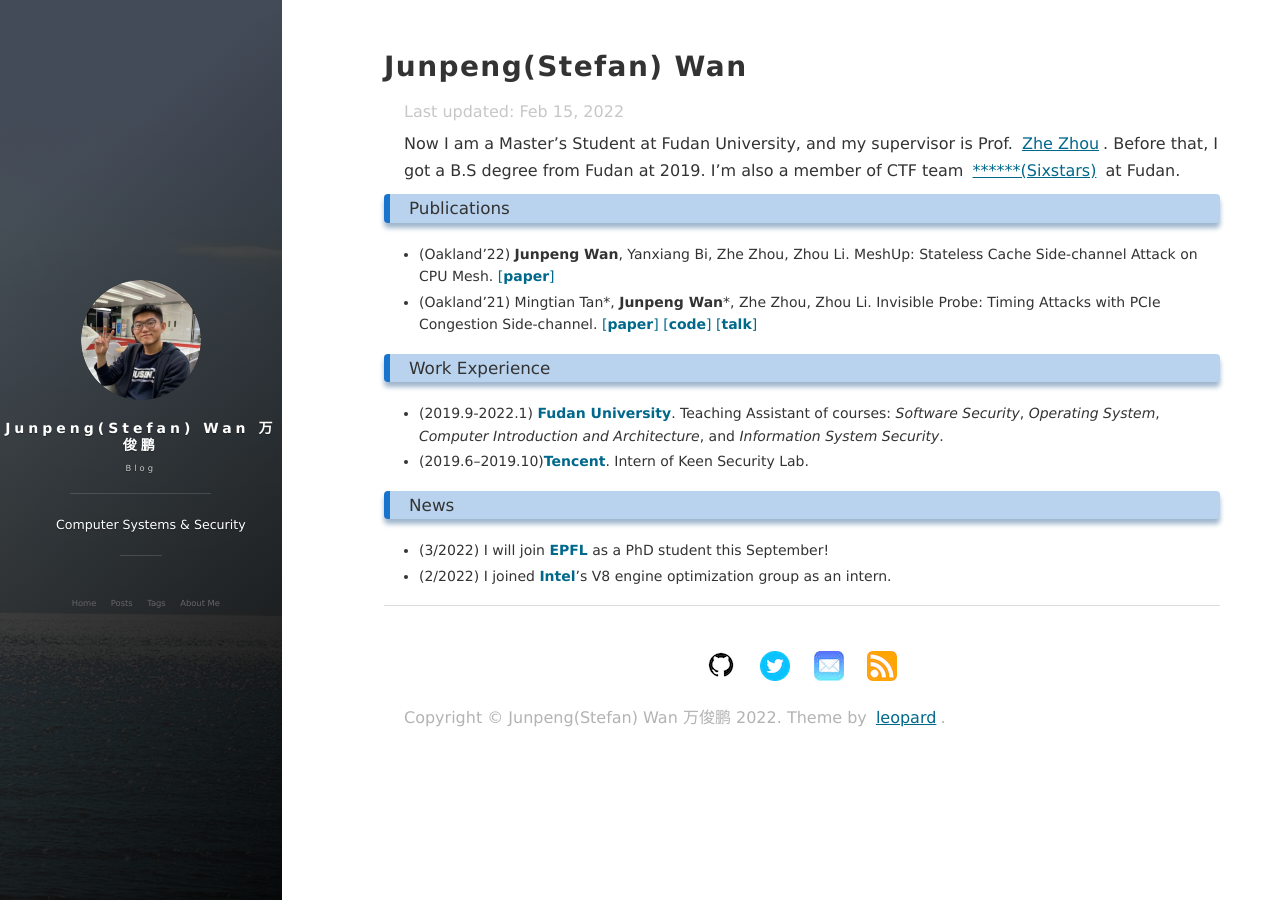
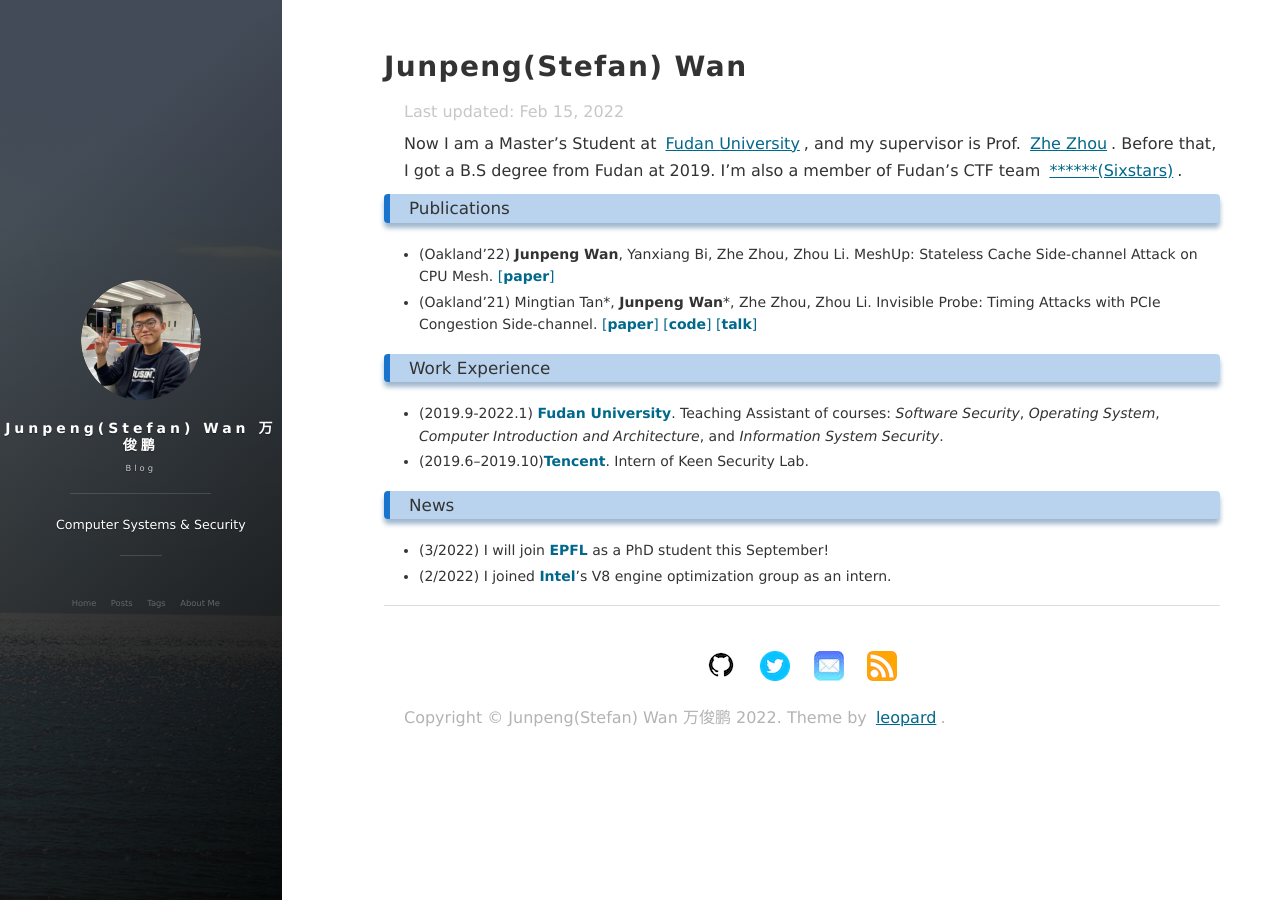
Before and after one commit to stefan1wan/stefan1wan.github.io, a Jekyll site: the page built from about.md, in a window 1280 px wide. Built offline with Jekyll 4.4.1, drawn with Linux system fonts in a browser that asks for light colours; nearby versions of some CDN libraries; comment, search, counter and statistics services are not loaded.

Commit message:
renew profile

```diff
--- a/about.md
+++ b/about.md
@@ -4,8 +4,8 @@
 last_modified_at: 2022-02-15 8:30:00 +0000
 ---
 
-Now I am a Master's Student at Fudan University, and my supervisor is Prof. [Zhe Zhou](https://cs.fudan.edu.cn/0b/f1/c24865a265201/page.htm).
-Before that, I got a B.S degree from Fudan at 2019. I'm also a member of CTF team [\*\*\*\*\*\*(Sixstars)](https://github.com/sixstars) at Fudan.
+Now I am a Master's Student at [Fudan University](https://www.fudan.edu.cn/en/), and my supervisor is Prof. [Zhe Zhou](https://cs.fudan.edu.cn/0b/f1/c24865a265201/page.htm).
+Before that, I got a B.S degree from Fudan at 2019. I'm also a member of Fudan's CTF team [\*\*\*\*\*\*(Sixstars)](https://github.com/sixstars).
 
 ### Publications
 + (Oakland’22) **Junpeng Wan**, Yanxiang Bi, Zhe Zhou, Zhou Li. MeshUp: Stateless Cache Side-channel Attack on CPU Mesh. [[**paper**]](/files/MeshUp.pdf)
```
